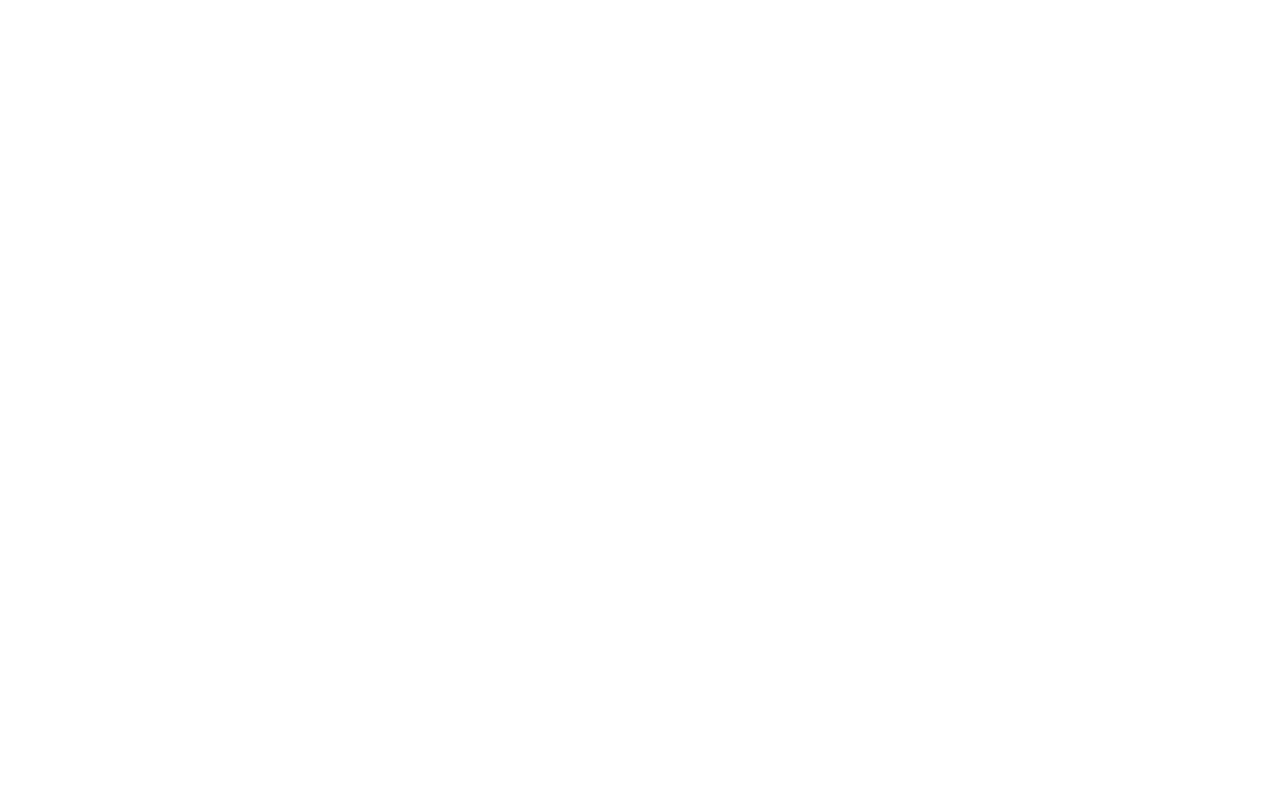
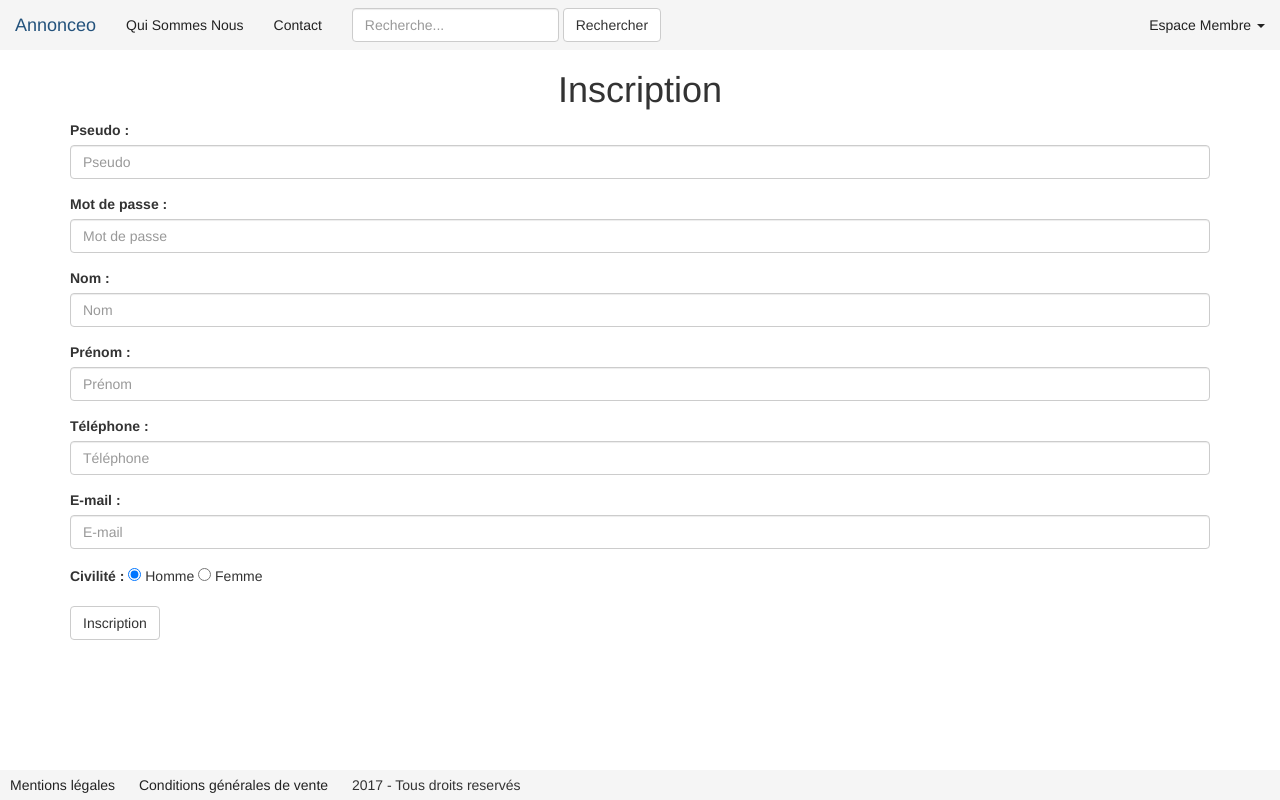
Before and after one commit to CelineZa/annonceo, a PHP site: page /annonceo/inscription.php in a window 1280 px wide. Before the commit the page is empty. Run offline with PHP 8.4, Linux system fonts and the light colour scheme.

Commit message:
Page inscription (début)

```diff
--- a/css/style.css
+++ b/css/style.css
@@ -5,6 +5,10 @@ body{
 	margin: 0;
 	padding: 0;
 }
+h1{
+	text-align: center;
+}
+
 a {
 	color: #222;
 }
--- a/inc/haut.inc.php
+++ b/inc/haut.inc.php
@@ -10,7 +10,7 @@
 		<link rel="stylesheet" href="/annonceo/css/style.css">
 
 		<!-- BOOTSTRAP JS -->
-		<script src="https://maxcdn.bootstrapcdn.com/bootstrap/3.3.7/js/bootstrap.min.js" integrity="sha384-Tc5IQib027qvyjSMfHjOMaLkfuWVxZxUPnCJA7l2mCWNIpG9mGCD8wGNIcPD7Txa" crossorigin="anonymous"></script>
+		<!-- <script src="https://maxcdn.bootstrapcdn.com/bootstrap/3.3.7/js/bootstrap.min.js" integrity="sha384-Tc5IQib027qvyjSMfHjOMaLkfuWVxZxUPnCJA7l2mCWNIpG9mGCD8wGNIcPD7Txa" crossorigin="anonymous"></script> -->
 	</head>
 	<body>
 		<header>
--- a/inscription.php
+++ b/inscription.php
@@ -0,0 +1,50 @@
+<?php
+require_once("inc/init.inc.php");
+require_once("inc/haut.inc.php");
+?>
+
+<h1>Inscription</h1>
+
+<form action="" method="POST">
+
+	<div class="form-group">
+		<label for="pseudo">Pseudo :</label>
+		<input type="text" id="pseudo" name="pseudo" class="form-control" placeholder="Pseudo" required="required">
+	</div>
+	<div class="form-group">
+		<label for="mdp">Mot de passe :</label>
+		<input type="password" id="mdp" name="mdp" class="form-control" placeholder="Mot de passe">
+	</div>
+
+	<div class="form-group">
+		<label for="nom">Nom :</label>
+		<input type="text" id="nom" name="nom" class="form-control" pattern="[a-zA-Z0-9-_.]{3,20}" title="Caractères acceptés : a-zA-Z0-9-_." placeholder="Nom"> <!-- pattern => expression régulière (RegEx)  -->
+	</div>
+
+	<div class="form-group">
+		<label for="prenom">Prénom :</label>
+		<input type="text" id="prenom" name="prenom" class="form-control" placeholder="Prénom">
+	</div>
+
+	<div class="form-group">
+		<label for="telephone">Téléphone :</label>
+		<input type="telephone" id="telephone" name="telephone" class="form-control" placeholder="Téléphone">
+	</div>
+
+	<div class="form-group">
+		<label for="email">E-mail :</label>
+		<input type="email" id="email" name="email" class="form-control" placeholder="E-mail">
+	</div>
+
+	<div class="form-group">
+		<label for="civilite">Civilité :</label>
+		<input type="radio" name="civilite" value="m" id="m" checked> Homme
+		<input type="radio" name="civilite" value="f" id="f"> Femme
+	</div>
+
+	<button type="submit" class="btn btn-default">Inscription</button>
+</form>
+
+<?php
+require_once("inc/bas.inc.php");
+?>
```
Also changed, not shown: connexion.php (+9 -0 lines).
